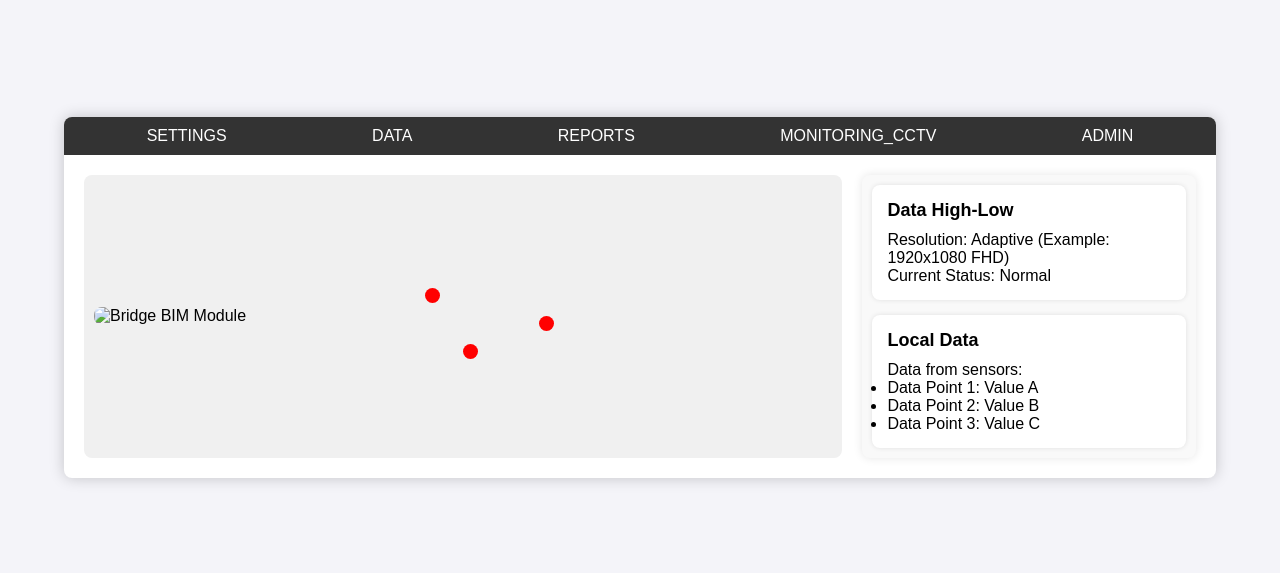
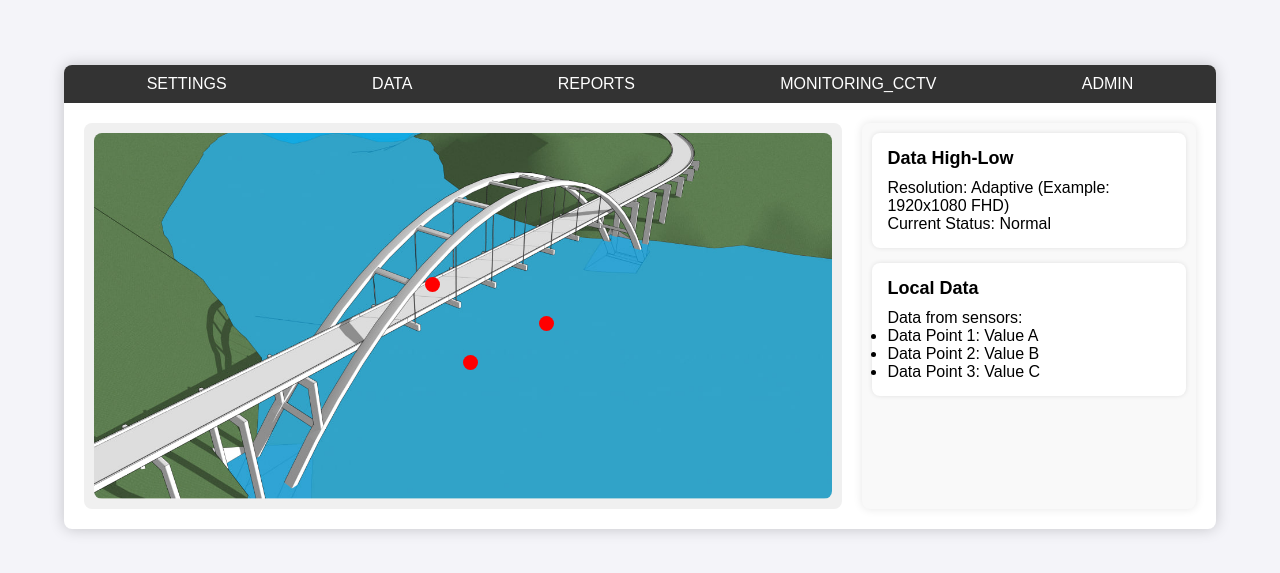
Before and after one commit to Qinyuan72/SHM_Of_BIM_In_IOT, a plain HTML site: page docs/index.html in a window 1280 px wide. Shown: the part 103-676 px from the top of the page. Drawn offline with Linux system fonts and the light colour scheme.

Commit message:
Yeah I just moved the pic

```diff
--- a/docs/index.html
+++ b/docs/index.html
@@ -148,7 +148,7 @@
         <!-- Bridge container with monitoring points -->
         <div class="bridge-container">
             <!-- Placeholder for the bridge image -->
-            <img src="roots/photo_2024-11-09_12-18-05.jpg" alt="Bridge BIM Module" class="bridge-image">
+            <img src="photo_2024-11-09_12-18-05.jpg" alt="Bridge BIM Module" class="bridge-image">
 
             <!-- Monitoring points (example positions) -->
             <div class="monitoring-point" style="top: 40%; left: 45%;" title="Data_Aq Point"></div>
```
Also changed, not shown: docs/photo_2024-11-09_12-18-05.jpg (added).
